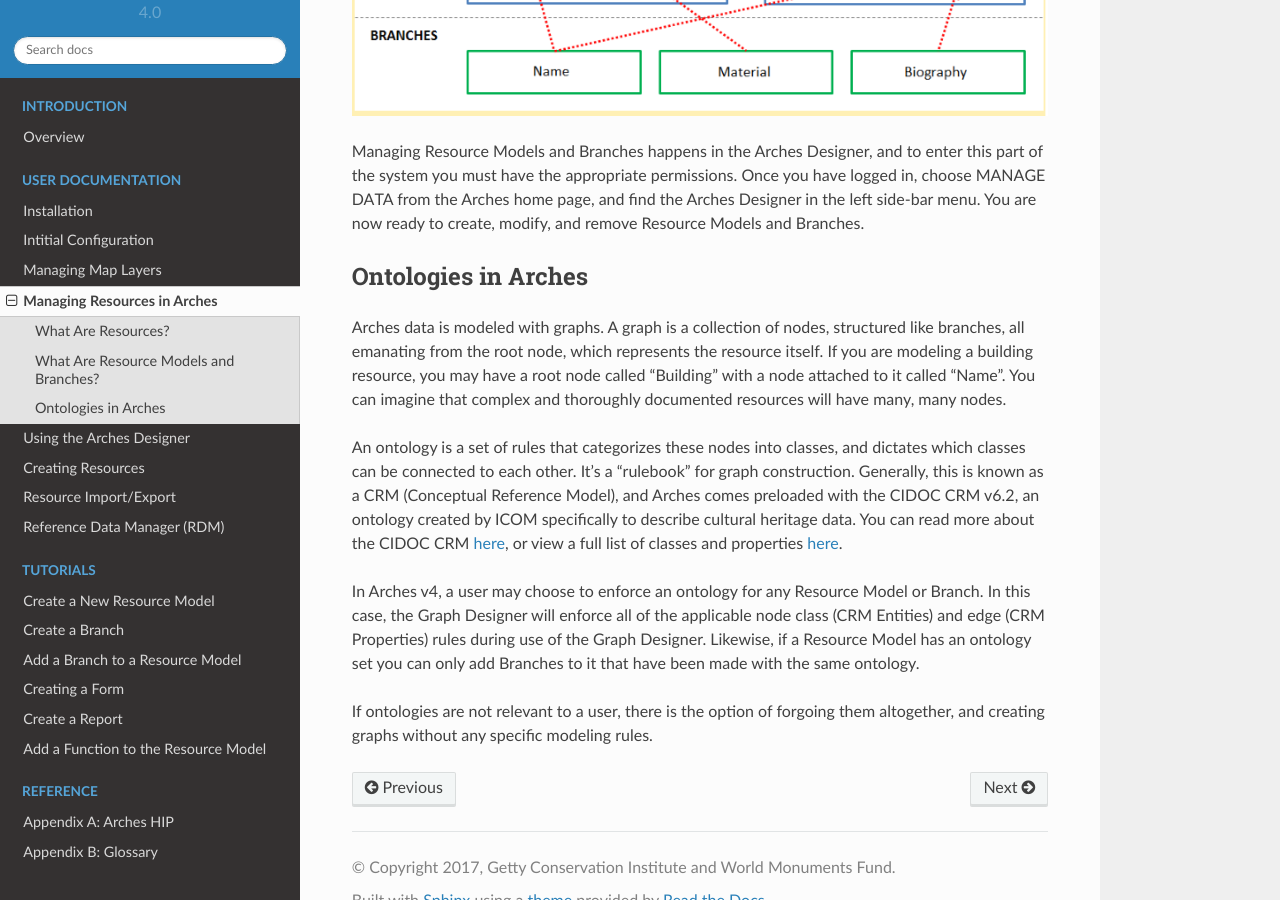
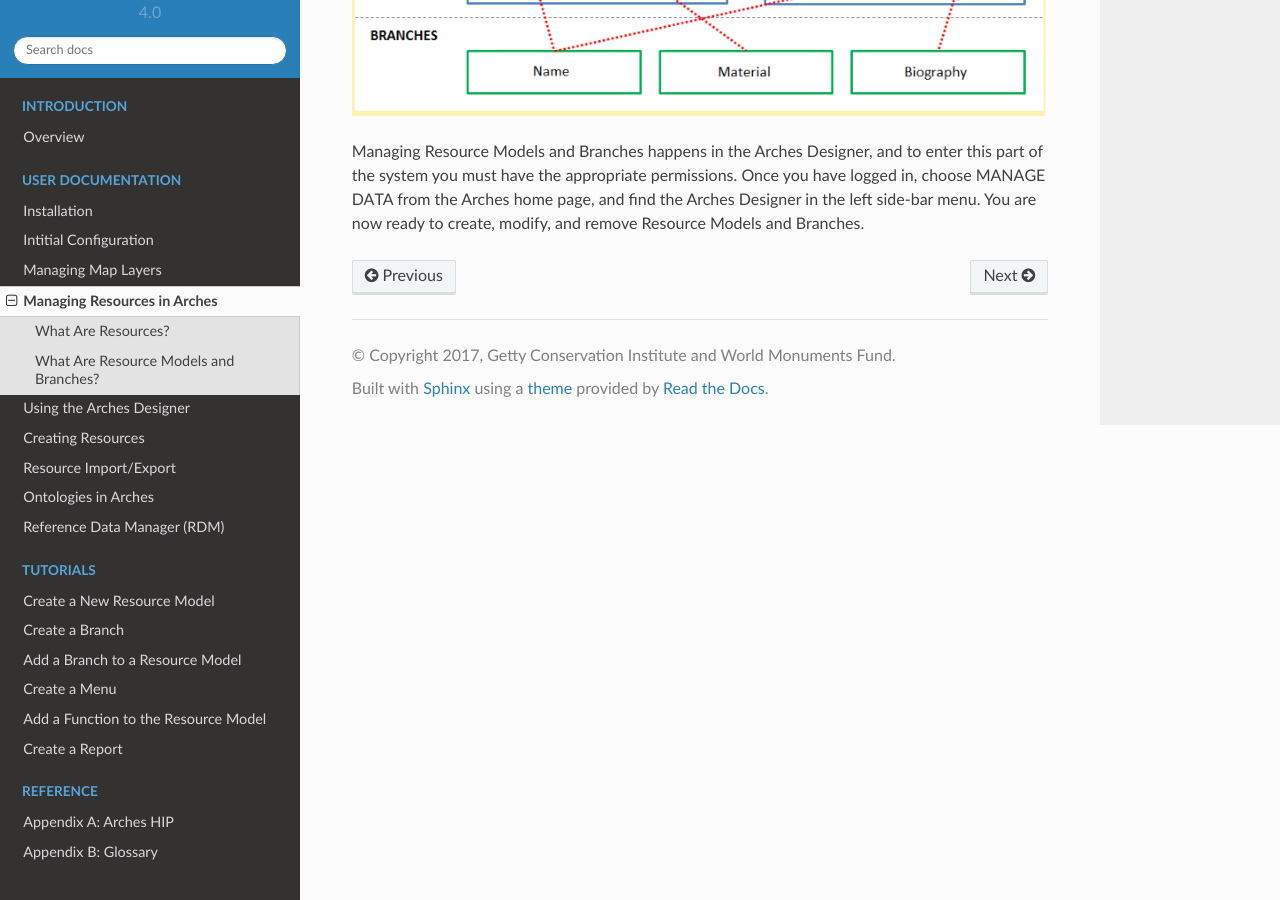
Before and after one commit to archesproject/arches-docs, a Sphinx documentation site: the page built from docs/managing-resources.txt, in a window 1280 px wide and 900 px high, scrolled down 923 px. Built offline with Sphinx 7.4.7 and the Read the Docs theme 2.0.0, drawn with Linux system fonts in a browser that asks for light colours.

Commit message:
move ontology explanation to new location

```diff
--- a/docs/index.txt
+++ b/docs/index.txt
@@ -28,9 +29,9 @@
     create-resource-model
     create-branch
     add-branch-to-resource-model
-    create-form
+    create-menu
+    add-function
     create-report
-    add-function
 
 .. toctree::
     :caption: Reference
--- a/docs/managing-resources.txt
+++ b/docs/managing-resources.txt
@@ -19,14 +19,3 @@
 .. image:: images/models-and-branches-draft.png
 
 Managing Resource Models and Branches happens in the Arches Designer, and to enter this part of the system you must have the appropriate permissions. Once you have logged in, choose MANAGE DATA from the Arches home page, and find the Arches Designer in the left side-bar menu. You are now ready to create, modify, and remove Resource Models and Branches.
-
-Ontologies in Arches
-====================
-
-Arches data is modeled with graphs. A graph is a collection of nodes, structured like branches, all emanating from the root node, which represents the resource itself. If you are modeling a building resource, you may have a root node called "Building" with a node attached to it called "Name". You can imagine that complex and thoroughly documented resources will have many, many nodes.
-
-An ontology is a set of rules that categorizes these nodes into classes, and dictates which classes can be connected to each other. It's a "rulebook" for graph construction. Generally, this is known as a CRM (Conceptual Reference Model), and Arches comes preloaded with the CIDOC CRM v6.2, an ontology created by ICOM specifically to describe cultural heritage data. You can read more about the CIDOC CRM `here <http://www.cidoc-crm.org/>`_, or view a full list of classes and properties `here <http://www.cidoc-crm.org/Version/version-6.2>`_.
-
-In Arches v4, a user may choose to enforce an ontology for any Resource Model or Branch. In this case, the Graph Designer will enforce all of the applicable node class (CRM Entities) and edge (CRM Properties) rules during use of the Graph Designer. Likewise, if a Resource Model has an ontology set you can only add Branches to it that have been made with the same ontology.
-
-If ontologies are not relevant to a user, there is the option of forgoing them altogether, and creating graphs without any specific modeling rules.
```
Also changed, not shown: other parts of docs/index.txt (+1 -0 lines), docs/ontologies-in-arches.txt (added, +9 -0 lines).
